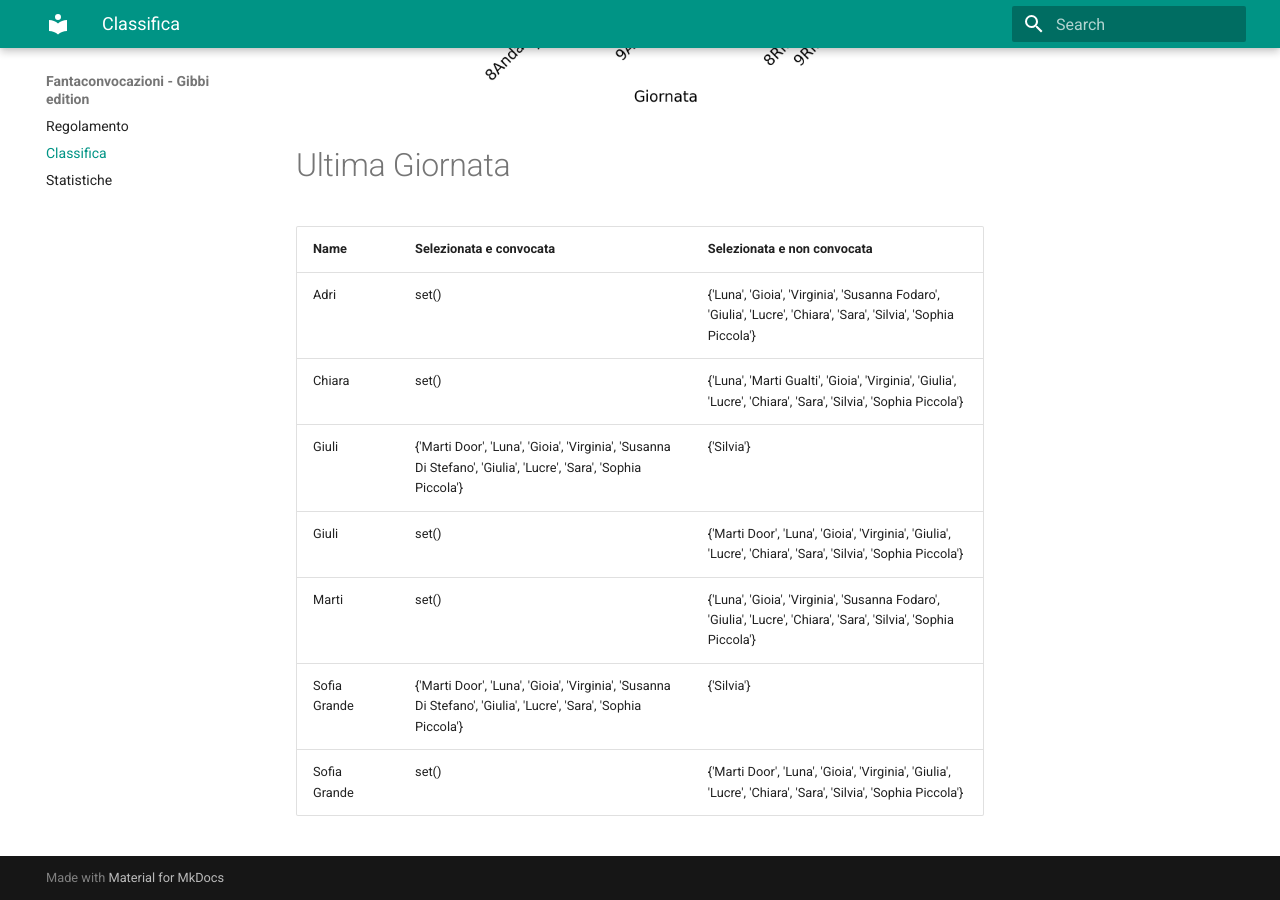
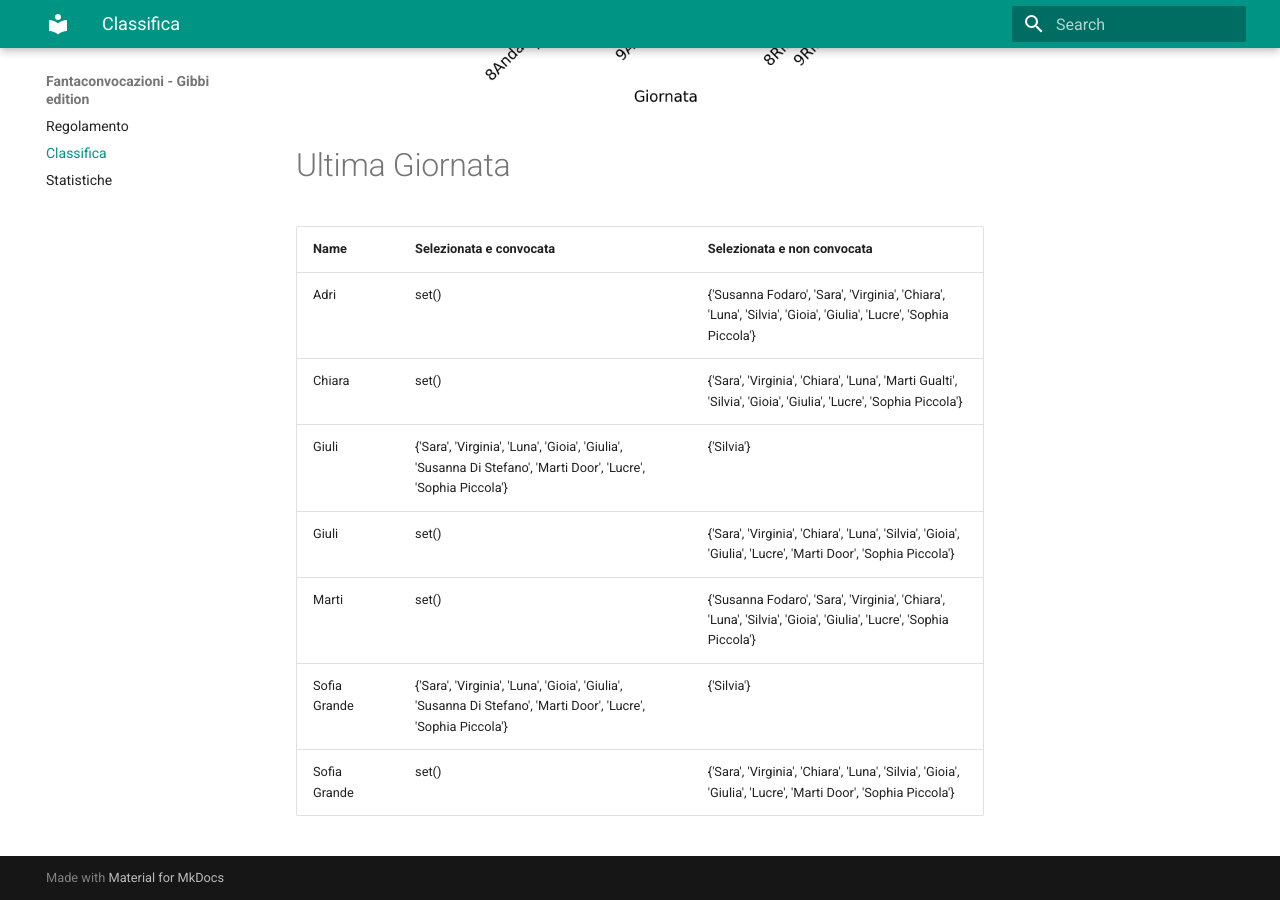
Before and after one commit to martinig94/fantagibbi, an MkDocs documentation site: the page built from docs/Classifica.md, in a window 1280 px wide and 900 px high, scrolled down 1003 px. Built offline with MkDocs 1.6.1 and Material for MkDocs 9.7.7, drawn with Linux system fonts in a browser that asks for light colours.

Commit message:
Auto-update from main.py

```diff
--- a/docs/Classifica.md
+++ b/docs/Classifica.md
@@ -18,11 +18,11 @@
 <!-- START_TABLE CORRECT -->
 | Name         | Selezionata e convocata                                                                                        | Selezionata e non convocata                                                                                      |
 |:-------------|:---------------------------------------------------------------------------------------------------------------|:-----------------------------------------------------------------------------------------------------------------|
-| Adri         | set()                                                                                                          | {'Luna', 'Gioia', 'Virginia', 'Susanna Fodaro', 'Giulia', 'Lucre', 'Chiara', 'Sara', 'Silvia', 'Sophia Piccola'} |
-| Chiara       | set()                                                                                                          | {'Luna', 'Marti Gualti', 'Gioia', 'Virginia', 'Giulia', 'Lucre', 'Chiara', 'Sara', 'Silvia', 'Sophia Piccola'}   |
-| Giuli        | {'Marti Door', 'Luna', 'Gioia', 'Virginia', 'Susanna Di Stefano', 'Giulia', 'Lucre', 'Sara', 'Sophia Piccola'} | {'Silvia'}                                                                                                       |
-| Giuli        | set()                                                                                                          | {'Marti Door', 'Luna', 'Gioia', 'Virginia', 'Giulia', 'Lucre', 'Chiara', 'Sara', 'Silvia', 'Sophia Piccola'}     |
-| Marti        | set()                                                                                                          | {'Luna', 'Gioia', 'Virginia', 'Susanna Fodaro', 'Giulia', 'Lucre', 'Chiara', 'Sara', 'Silvia', 'Sophia Piccola'} |
-| Sofia Grande | {'Marti Door', 'Luna', 'Gioia', 'Virginia', 'Susanna Di Stefano', 'Giulia', 'Lucre', 'Sara', 'Sophia Piccola'} | {'Silvia'}                                                                                                       |
-| Sofia Grande | set()                                                                                                          | {'Marti Door', 'Luna', 'Gioia', 'Virginia', 'Giulia', 'Lucre', 'Chiara', 'Sara', 'Silvia', 'Sophia Piccola'}     |
+| Adri         | set()                                                                                                          | {'Susanna Fodaro', 'Sara', 'Virginia', 'Chiara', 'Luna', 'Silvia', 'Gioia', 'Giulia', 'Lucre', 'Sophia Piccola'} |
+| Chiara       | set()                                                                                                          | {'Sara', 'Virginia', 'Chiara', 'Luna', 'Marti Gualti', 'Silvia', 'Gioia', 'Giulia', 'Lucre', 'Sophia Piccola'}   |
+| Giuli        | {'Sara', 'Virginia', 'Luna', 'Gioia', 'Giulia', 'Susanna Di Stefano', 'Marti Door', 'Lucre', 'Sophia Piccola'} | {'Silvia'}                                                                                                       |
+| Giuli        | set()                                                                                                          | {'Sara', 'Virginia', 'Chiara', 'Luna', 'Silvia', 'Gioia', 'Giulia', 'Lucre', 'Marti Door', 'Sophia Piccola'}     |
+| Marti        | set()                                                                                                          | {'Susanna Fodaro', 'Sara', 'Virginia', 'Chiara', 'Luna', 'Silvia', 'Gioia', 'Giulia', 'Lucre', 'Sophia Piccola'} |
+| Sofia Grande | {'Sara', 'Virginia', 'Luna', 'Gioia', 'Giulia', 'Susanna Di Stefano', 'Marti Door', 'Lucre', 'Sophia Piccola'} | {'Silvia'}                                                                                                       |
+| Sofia Grande | set()                                                                                                          | {'Sara', 'Virginia', 'Chiara', 'Luna', 'Silvia', 'Gioia', 'Giulia', 'Lucre', 'Marti Door', 'Sophia Piccola'}     |
 <!-- END_TABLE CORRECT -->
```
